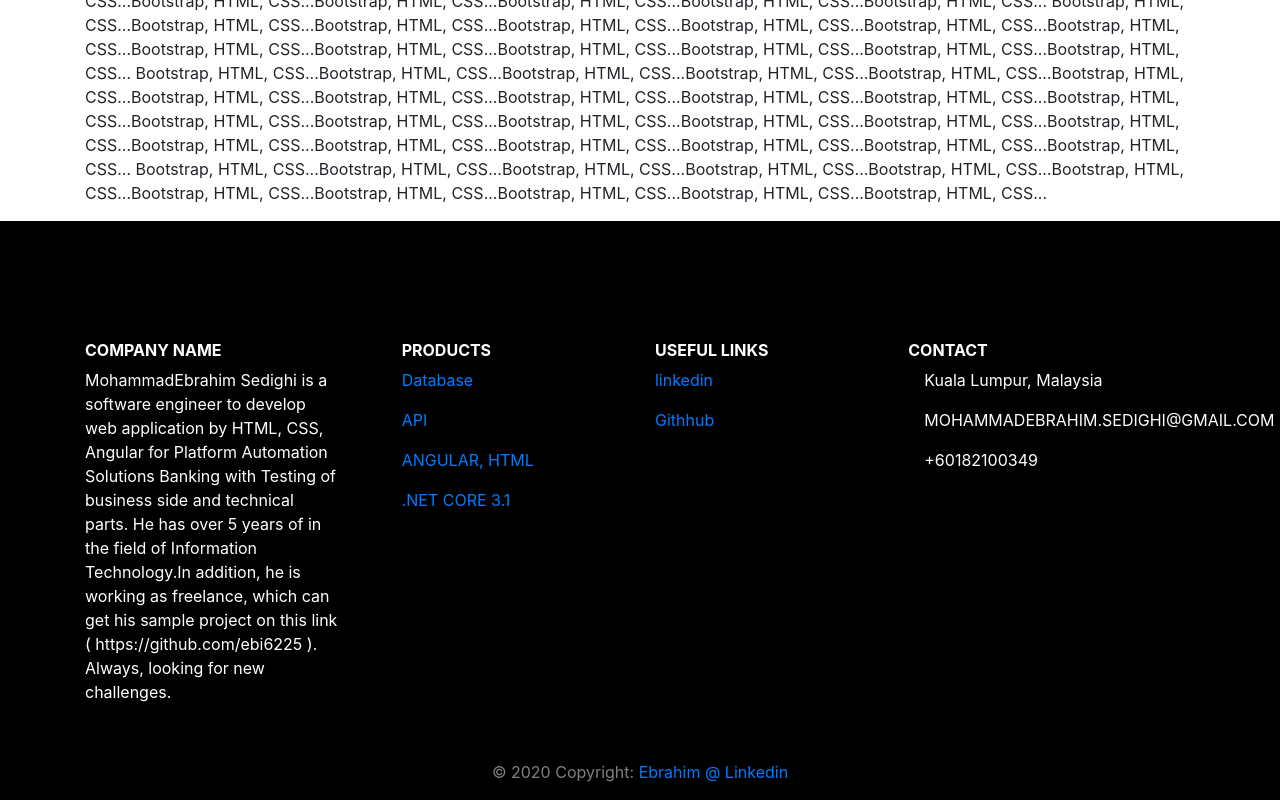
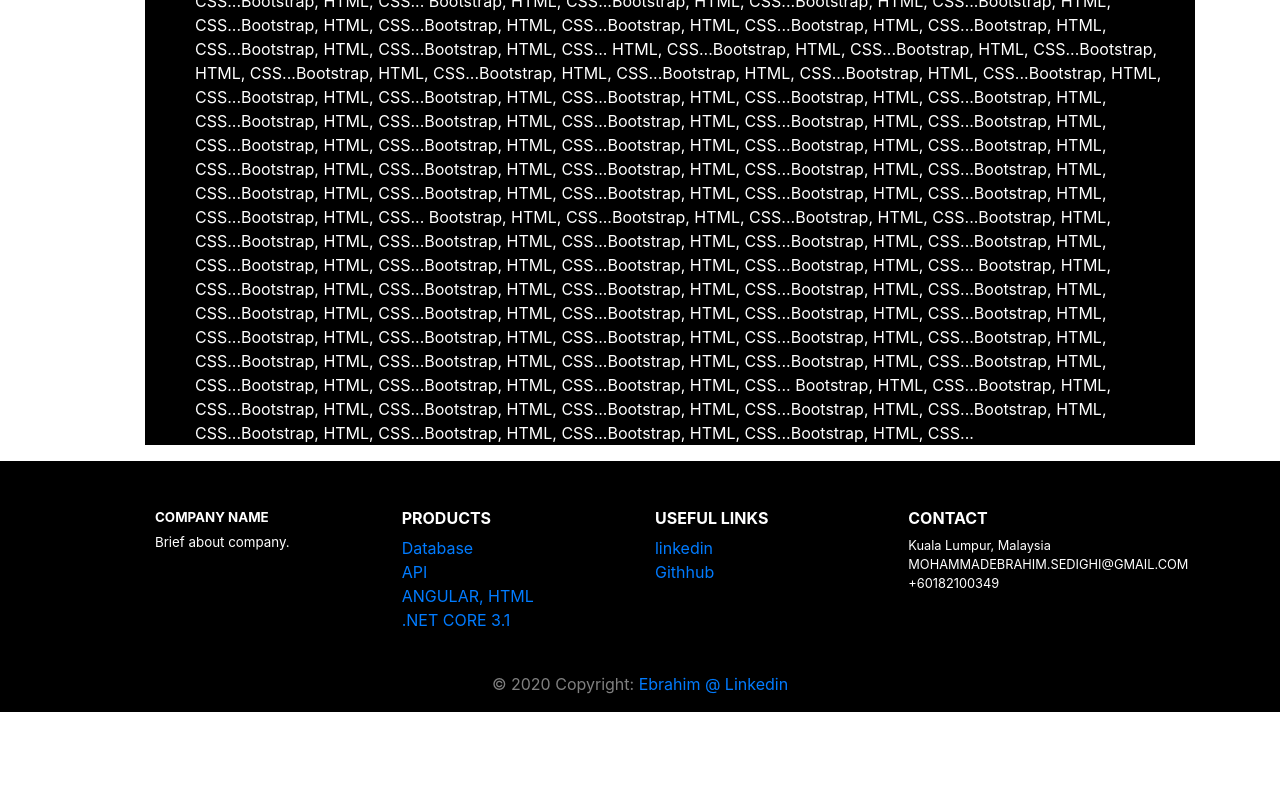
Before and after one commit to ebi6225/WEB_UI, an Angular app in the folder Source/: page /about in a window 1280 px wide. Shown: the part 1305-2105 px from the top of the page. After the commit the page ends 2017 px from the top, so only its background shows below. Built offline with nearby package versions, Linux system fonts and the light colour scheme.

Commit message:
Design padding and margin updating

```diff
--- a/Source/src/app/app.component.css
+++ b/Source/src/app/app.component.css
@@ -5,7 +5,7 @@
   z-index: 1;
   top: 0;
   left: 0;
-  background-color: black;
+  background-color: rgb(37, 33, 33);
   overflow-x: hidden;
   padding-top: 20px;
 }
--- a/Source/src/app/app.component.html
+++ b/Source/src/app/app.component.html
@@ -39,40 +39,11 @@
 
     <div class="container">
       <!-- Grid row-->
-      <div class="row py-4 d-flex align-items-center">
-
-        <!-- Grid column -->
-
-        <!-- Grid column -->
-        <div class="col-md-6 col-lg-7 text-center text-md-right">
-
-          <!-- Facebook -->
-          <a class="fb-ic">
-            <i class="fab fa-facebook-f white-text mr-4"> </i>
-          </a>
-          <!-- Twitter -->
-          <a class="tw-ic">
-            <i class="fab fa-twitter white-text mr-4"> </i>
-          </a>
-          <!-- Google +-->
-          <a class="gplus-ic">
-            <i class="fab fa-google-plus-g white-text mr-4"> </i>
-          </a>
-          <!--Linkedin -->
-          <a class="li-ic">
-            <i class="fab fa-linkedin-in white-text mr-4"> </i>
-          </a>
-          <!--Instagram-->
-          <a class="ins-ic">
-            <i class="fab fa-instagram white-text"> </i>
-          </a>
-
-        </div>
-        <!-- Grid column -->
+      <div class="row py-0 d-flex align-items-center">
 
       </div>
       <!-- Grid row-->
-  </div>
+      </div>
 
   <!-- Footer Links -->
   <div class="container text-center text-md-left mt-5">
@@ -84,12 +55,8 @@
       <div class="col-md-3 col-lg-4 col-xl-3 mb-4">
 
         <!-- Content -->
-        <h6 class="text-uppercase font-weight-bold" style="margin-left: ;">Company name</h6>
-        <p>MohammadEbrahim Sedighi is a software engineer to develop web application by
-          HTML, CSS, Angular for Platform Automation Solutions Banking with Testing of business
-          side and technical parts. He has over 5 years of  in the field of Information Technology.In addition,
-          he is working as freelance, which can get his sample project on this link ( https://github.com/ebi6225 ).
-          Always, looking for new challenges.</p>
+        <h6 class="text-uppercase font-weight-bold" style="margin-left: 70px; font-size: smaller;">Company name</h6>
+        <p style="margin-left: 70px;   font-size: smaller;">Brief about company.</p>
 
       </div>
       <!-- Grid column -->
@@ -99,19 +66,10 @@
 
         <!-- Links -->
         <h6 class="text-uppercase font-weight-bold">Products</h6>
-        <p>
-          <a class="dark-grey-text" href="#!">Database</a>
-        </p>
-        <p>
-          <a class="dark-grey-text" href="#!">API</a>
-        </p>
-        <p>
-          <a class="dark-grey-text" href="#!">ANGULAR, HTML</a>
-        </p>
-        <p>
-          <a class="dark-grey-text" href="#!">.NET CORE 3.1</a>
-        </p>
-
+          <a class="dark-grey-text" href="#!">Database</a><br>
+          <a class="dark-grey-text" href="#!">API</a><br>
+          <a class="dark-grey-text" href="#!">ANGULAR, HTML</a><br>
+          <a class="dark-grey-text" href="#!">.NET CORE 3.1</a><br>
       </div>
       <!-- Grid column -->
 
@@ -120,14 +78,8 @@
 
         <!-- Links -->
         <h6 class="text-uppercase font-weight-bold">Useful links</h6>
-        <p>
-          <a class="dark-grey-text" href="https://www.linkedin.com/in/ebrahimsedighi">linkedin</a>
-        </p>
-        <p>
-          <a class="dark-grey-text" href="https://github.com/ebi6225">Githhub</a>
-        </p>
-
-
+          <a class="dark-grey-text" href="https://www.linkedin.com/in/ebrahimsedighi">linkedin</a><br>
+          <a class="dark-grey-text" href="https://github.com/ebi6225">Githhub</a><br>
       </div>
       <!-- Grid column -->
 
@@ -136,12 +88,12 @@
 
         <!-- Links -->
         <h6 class="text-uppercase font-weight-bold">Contact</h6>
-        <p>
-          <i class="fas fa-home text-white mr-3"></i> Kuala Lumpur, Malaysia </p>
-        <p>
-          <i class="fas fa-envelope mr-3"></i> MOHAMMADEBRAHIM.SEDIGHI@GMAIL.COM</p>
-        <p>
-          <i class="fas fa-phone mr-3"></i>+60182100349</p>
+
+        <p class="small">
+          Kuala Lumpur, Malaysia<br>
+          MOHAMMADEBRAHIM.SEDIGHI@GMAIL.COM<br>
+          +60182100349<br>
+        </p>
 
       </div>
       <!-- Grid column -->
--- a/Source/src/app/public/about/about.component.css
+++ b/Source/src/app/public/about/about.component.css
@@ -0,0 +1,12 @@
+.about {
+  /* The image used */
+  background-color: black;
+  margin-left: 60px;
+  color: white;
+  height: 100%;
+padding-left: 50px;
+  /* Center and scale the image nicely */
+  background-position: center;
+  background-repeat: no-repeat;
+  background-size: cover;
+}
--- a/Source/src/app/public/about/about.component.html
+++ b/Source/src/app/public/about/about.component.html
@@ -1,4 +1,4 @@
-<div>
+<div class="about">
   <h3>About Page</h3>
   <p>Bootstrap, HTML, CSS...Bootstrap, HTML, CSS...Bootstrap, HTML, CSS...Bootstrap,
     HTML, CSS...Bootstrap, HTML, CSS...Bootstrap, HTML, CSS...Bootstrap, HTML, CSS...Bootstrap,
--- a/Source/src/app/public/contact/contact.component.css
+++ b/Source/src/app/public/contact/contact.component.css
@@ -0,0 +1,24 @@
+.contact {
+/* The image used */
+background-color: black;
+margin-left: 60px;
+color: white;
+height: 100%;
+padding-left: 50px;
+/* Center and scale the image nicely */
+background-position: center;
+background-repeat: no-repeat;
+background-size: cover;
+}
+.about {
+  /* The image used */
+  background-color: black;
+  margin-left: 60px;
+  color: white;
+  height: 100%;
+padding-left: 50px;
+  /* Center and scale the image nicely */
+  background-position: center;
+  background-repeat: no-repeat;
+  background-size: cover;
+}
--- a/Source/src/app/public/contact/contact.component.html
+++ b/Source/src/app/public/contact/contact.component.html
@@ -1,4 +1,6 @@
-<div class="jumbotron">
+
+<div class="contact">
+  <div>
     <h3>Contact Page</h3>
     <p>Bootstrap, HTML, CSS...</p>
   </div>
@@ -65,3 +67,4 @@
       <h3>Something here...</h3>
     </div>
   </div>
+  </div>
--- a/Source/src/app/public/home/home.component.css
+++ b/Source/src/app/public/home/home.component.css
@@ -1,10 +1,10 @@
 .home {
   /* The image used */
   background-color: black;
+  margin-left: 60px;
   color: white;
-  /* Full height */
   height: 100%;
-
+padding-left: 50px;
   /* Center and scale the image nicely */
   background-position: center;
   background-repeat: no-repeat;
--- a/Source/src/app/public/home/home.component.html
+++ b/Source/src/app/public/home/home.component.html
@@ -1,5 +1,5 @@
 
-  <div class="home" style="margin-left: 60px;">
+  <div class="home">
     <h3>Home Page</h3>
     <p>Bootstrap, HTML, CSS...Bootstrap, HTML, CSS...Bootstrap, HTML, CSS...Bootstrap,
        HTML, CSS...Bootstrap, HTML, CSS...Bootstrap, HTML, CSS...Bootstrap, HTML, CSS...Bootstrap,
```
Lines whose indentation alone changed are shown as unchanged.
